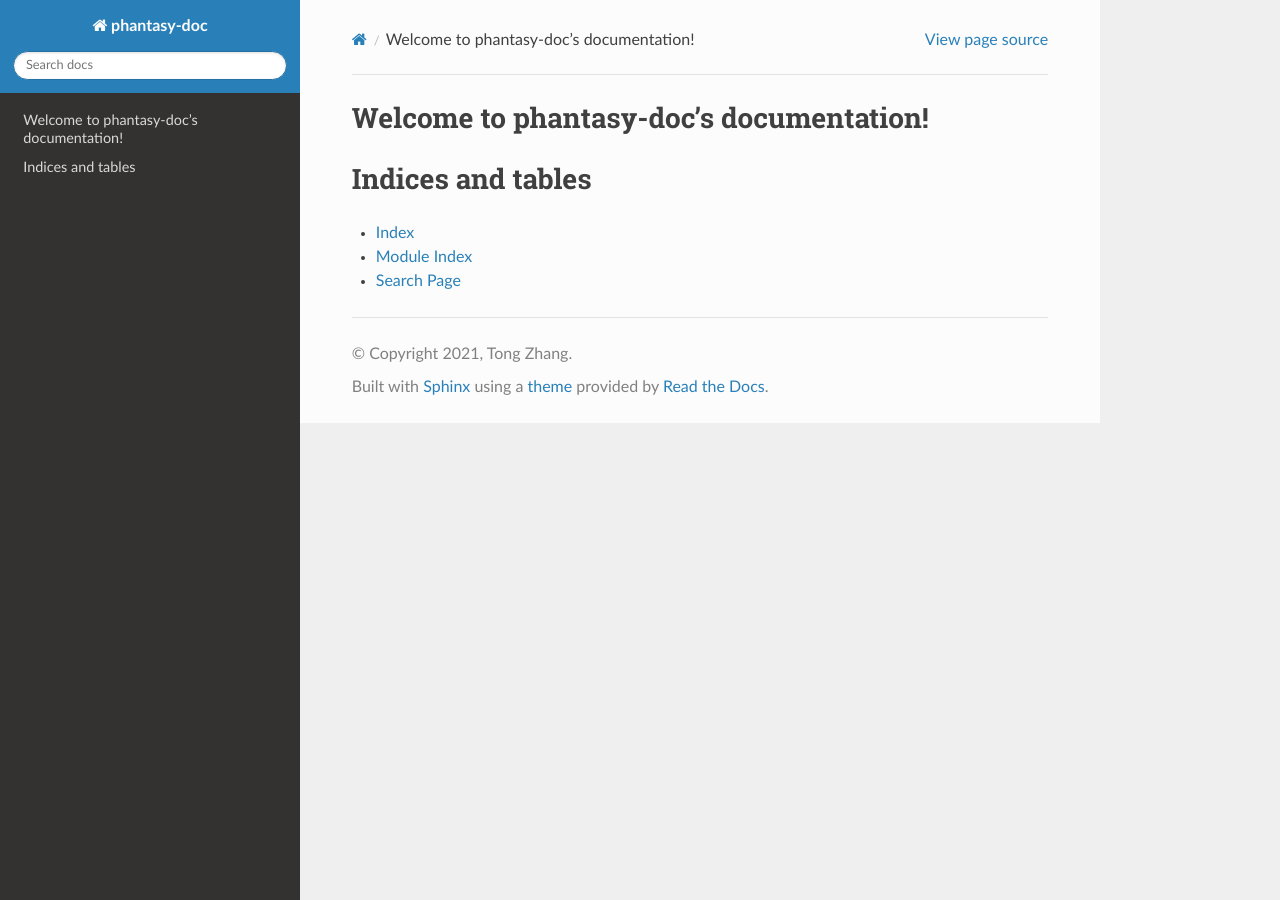
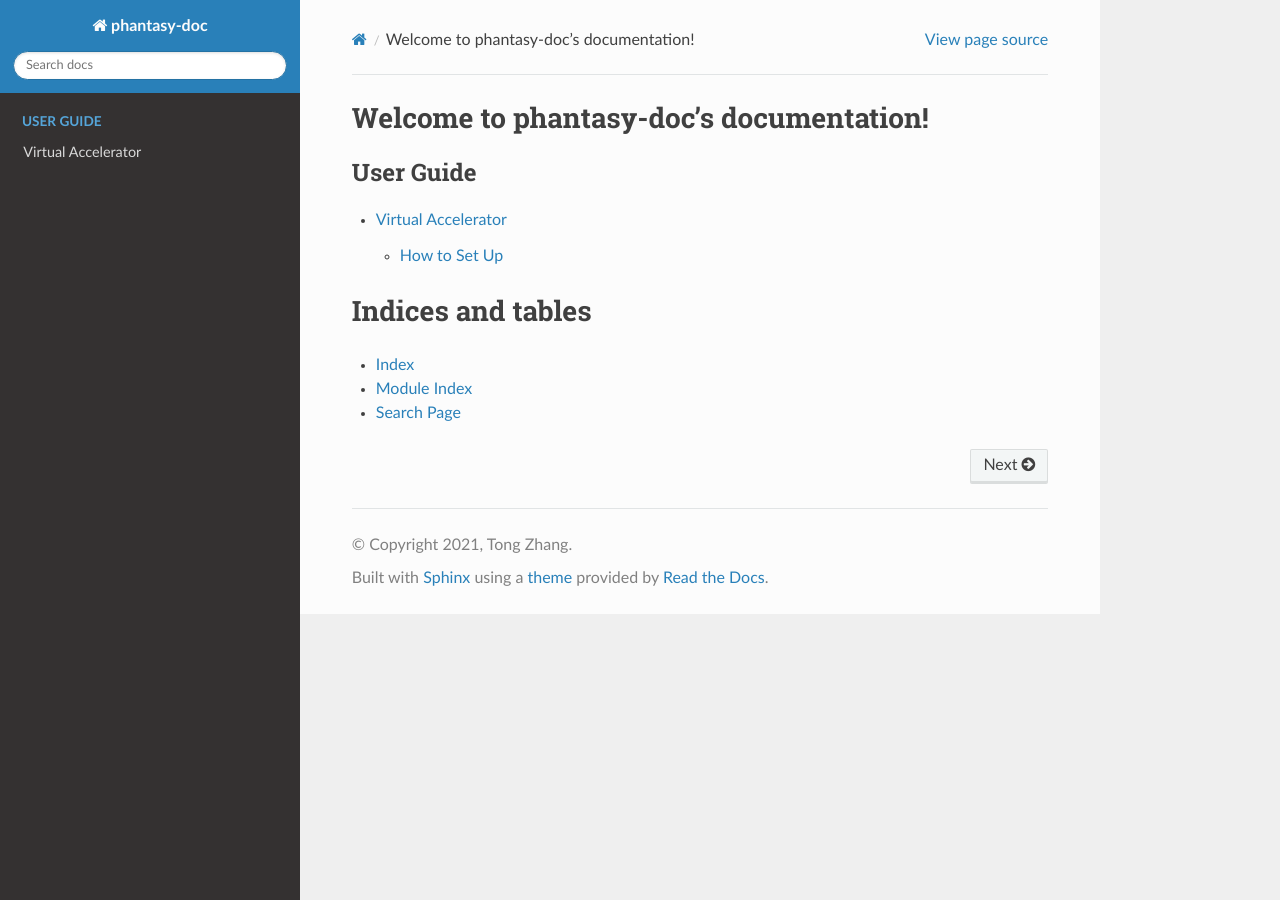
Before and after one commit to archman/phantasy-doc, a Sphinx documentation site: the page built from source/index.rst, in a window 1280 px wide. Built offline with Sphinx 7.4.7 and the Read the Docs theme 2.0.0, drawn with Linux system fonts in a browser that asks for light colours.

Commit message:
ENH: Initial VA doc.

```diff
--- a/source/index.rst
+++ b/source/index.rst
@@ -8,7 +8,12 @@ Welcome to phantasy-doc's documentation!
 
 .. toctree::
    :maxdepth: 2
-   :caption: Contents:
+   :caption: User Guide
+
+   va
+
+
+
 
 
 
```
Also changed, not shown: source/va.rst (added, +9 -0 lines).
